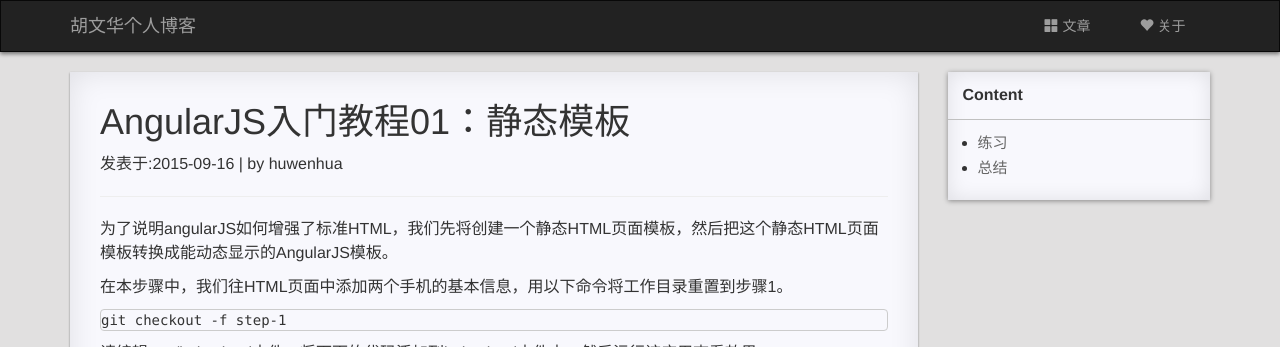
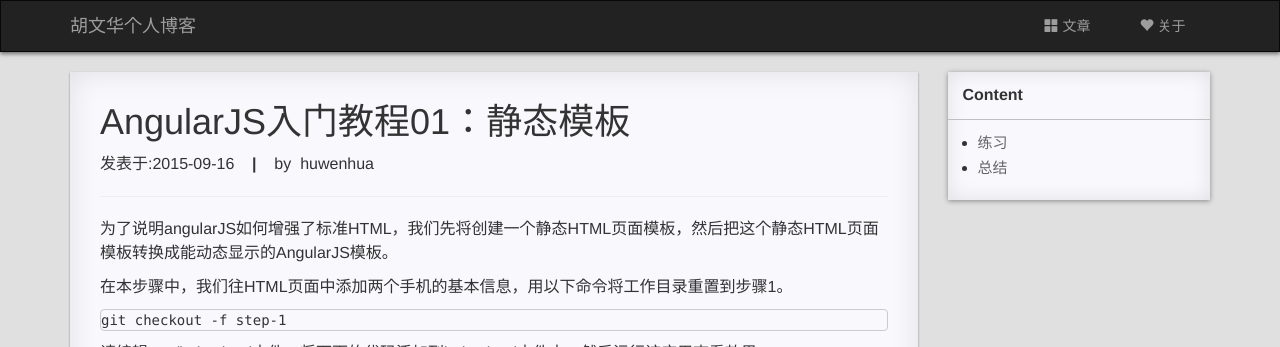
Before and after one commit to huwenhua/huwenhua.github.io, a Jekyll site: the page built from _posts/2016-01-20-AngularJS-8.md, in a window 1280 px wide. Shown: the top 347 px of the page. Built offline with Jekyll 4.4.1, drawn with Linux system fonts in a browser that asks for light colours; nearby versions of some CDN libraries; comment, search, counter and statistics services are not loaded; a style sheet for code colours, icons or effects is not loaded.

```diff
--- a/_layouts/post.html
+++ b/_layouts/post.html
@@ -6,7 +6,7 @@ layout: default
     <div class="post-area post">
       <header>
         <h1>{{ page.title }}</h1>
-        <p>发表于:{{ page.date | date: "%Y-%m-%-d" }}{% if page.author %} • {{ page.author }}{% endif %}{% if page.meta %} • {{ page.meta }}{% endif %}   |   by  huwenhua  </p>
+        <p>发表于:{{ page.date | date: "%Y-%m-%-d" }}{% if page.author %} • {{ page.author }}{% endif %}{% if page.meta %} • {{ page.meta }}{% endif %}&nbsp;&nbsp;&nbsp;&nbsp;<b>|</b>&nbsp;&nbsp;&nbsp;&nbsp;by&nbsp;&nbsp;huwenhua  </p>
       </header>
       <hr>
       <article>
```
